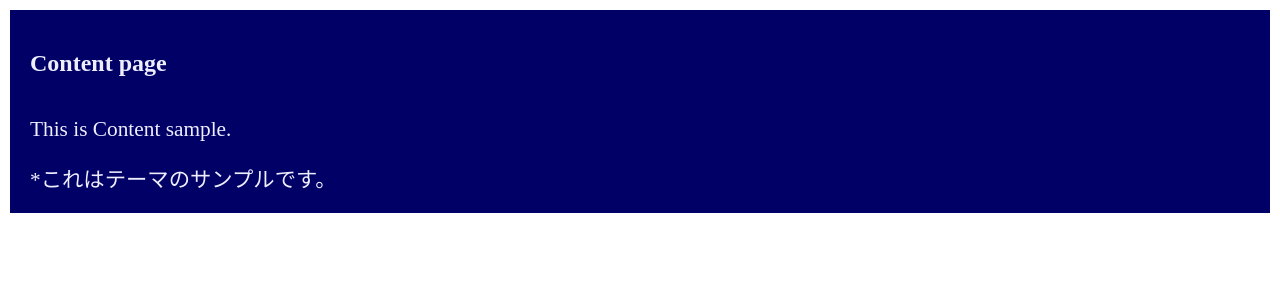
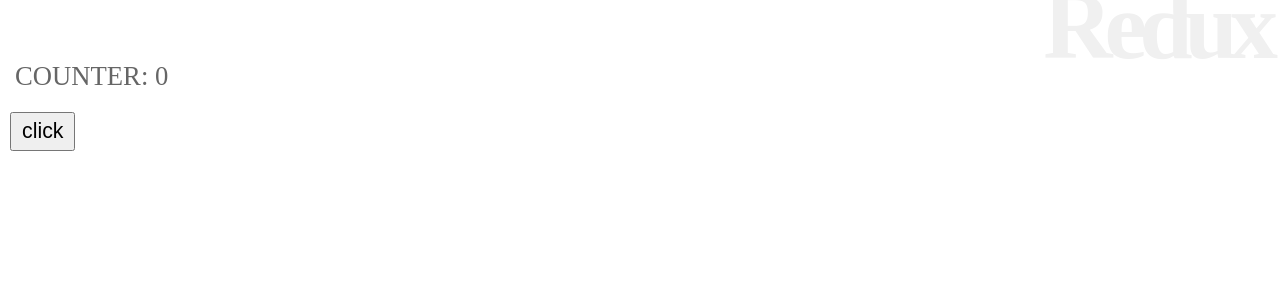
Before and after one commit to k1012g/react_app, a React (Create React App) app: page / in a window 1280 px wide. Shown: the top 300 px of the page. Built offline with nearby package versions, Linux system fonts and the light colour scheme.

Commit message:
redux practiced

```diff
--- a/src/App.js
+++ b/src/App.js
@@ -1,55 +1,77 @@
 import React, {Component} from 'react';
 import Rect from './Rect';
 import './App.css';
+import { connect } from 'react-redux';
 
-let theme = {
-  light: {
-    backgroundColor: "#eef",
-    color: "#006",
-    padding: "10px"
-  },
-  dark: {
-    backgroundColor: '#006',
-    color: "#eef",
-    padding: "10px"
-  }
+function mappingState(state){
+  return state;
 };
 
-const ThemeContext = React.createContext(theme.dark);
+class App extends Component {
 
-class App extends Component {
-  static contextType = ThemeContext;
+  constructor(props){
+    super(props);
+  };
 
   render(){
-    return(
-      <div style={this.context}>
-        <Title value="Content page" />
-        <Message value="This is Content sample." />
-        <Message value="*これはテーマのサンプルです。" />
+    return (
+      <div>
+        <h1>Redux</h1>
+        <Message />
+        <Button />
       </div>
     );
   };
 };
 
-class Title extends Component {
-  static contextType = ThemeContext;
+App = connect()(App);
+
+class Message extends Component {
+  style = {
+    fontSize: "20pt",
+    padding: "20px 5px"
+  };
 
   render(){
-    return(
-      <h2 style={this.context}>{this.props.value}</h2>
+    return (
+      <p style={this.style}>
+        {this.props.message}: {this.props.counter}
+      </p>
     );
   };
-};
+}
 
-class Message extends Component {
-  static contextType = ThemeContext;
+Message = connect(mappingState)(Message);
+
+
+class Button extends Component {
+  style = {
+    fontSize: "16pt",
+    padding: "5px 10px"
+  };
+
+  constructor(props){
+    super(props);
+    this.doAction = this.doAction.bind(this);
+  };
+
+  doAction(e){
+    if (e.shiftKey){
+      this.props.dispatch({type:'DECREMENT'});
+    }else{
+      this.props.dispatch({type:'INCREMENT'});
+    };
+  };
 
   render(){
-    return(
-      <p style={this.context}>{this.props.value}</p>
+    return (
+      <button style={this.style} onClick={this.doAction}>
+        click
+      </button>
     );
   };
-};
+}
 
+Button = connect()(Button);
 
 export default App;
--- a/src/index.js
+++ b/src/index.js
@@ -2,12 +2,44 @@
 import ReactDOM from 'react-dom';
 import './index.css';
 import App from './App';
-import * as serviceWorker from './serviceWorker';
+// import * as serviceWorker from './serviceWorker';
+import { createStore, combineReducers } from 'redux';
+import { Provider } from 'react-redux';
 
-ReactDOM.render(
-		<App />, document.getElementById('root')
-	);
+
 // If you want your app to work offline and load faster, you can change
 // unregister() to register() below. Note this comes with some pitfalls.
 // Learn more about service workers: https://bit.ly/CRA-PWA
-serviceWorker.unregister();
+// serviceWorker.unregister();
+
+let state_value = {
+	counter: 0,
+	message: "COUNTER"
+};
+
+function counter(state = state_value, action){
+	switch (action.type){
+		case 'INCREMENT':
+		return {
+			counter: state.counter + 1,
+			message: "INCREMENT"
+		};
+		case 'DECREMENT':
+		return {
+			counter: state.counter - 1,
+			message: "DECREMENT"
+		};
+		default:
+		return state;
+	};
+};
+
+let store = createStore(counter);
+
+
+ReactDOM.render(
+	<Provider store={store}>
+		<App />
+	</Provider>,
+	document.getElementById('root')
+);
```
Also changed, not shown: package.json (+6 -1 lines), 1 other file (tests, documents, lock files or other folders).
